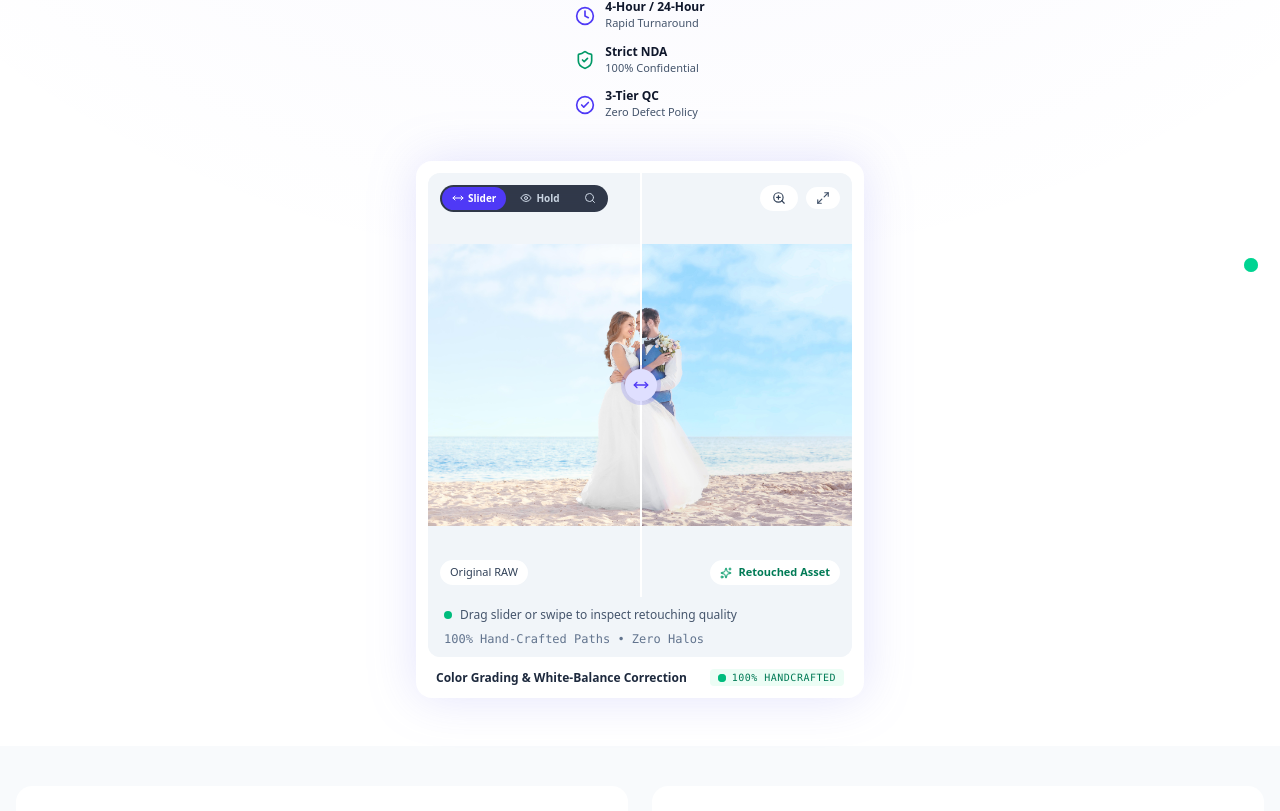
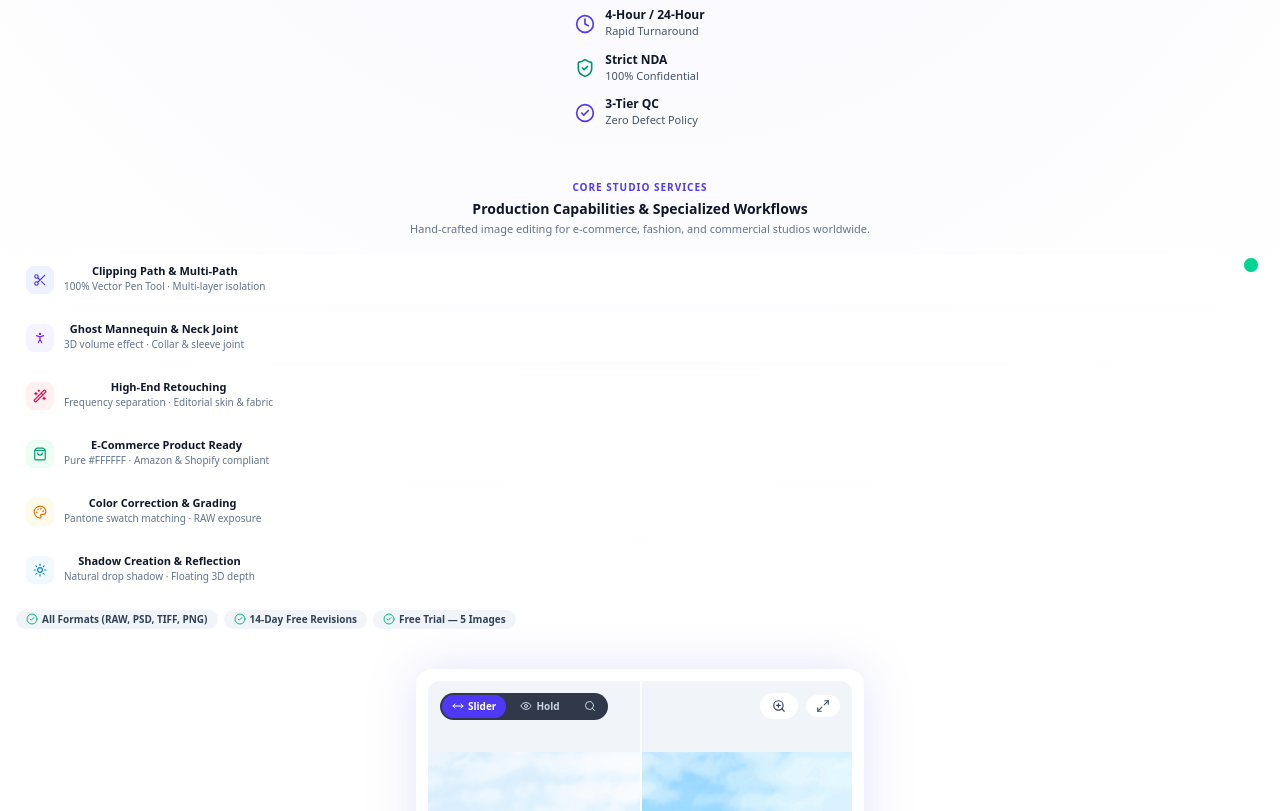
Before and after one commit to mainulislamik/foryourgoal, a Next.js app: page / in a window 1280 px wide. Shown: the part 460-1271 px from the top of the page. Built offline with nearby package versions, Linux system fonts and the light colour scheme.

Commit message:
feat(hero): balance vertical spacing and add SEO-optimized core services module

```diff
--- a/src/app/page.tsx
+++ b/src/app/page.tsx
@@ -23,6 +23,12 @@ import {
   Star,
   UploadCloud,
   Layers,
+  Scissors,
+  PersonStanding,
+  Wand2,
+  ShoppingBag,
+  Palette,
+  Sun,
 } from "lucide-react";
 
 export const dynamic = "force-dynamic";
@@ -103,7 +109,7 @@ export default async function HomePage() {
         dangerouslySetInnerHTML={{ __html: JSON.stringify(homeSchemasJsonLd) }}
       />
       {/* 1. HERO SECTION */}
-      <section className="relative flex items-center justify-center pt-6 sm:pt-8 pb-12 sm:pb-16 px-4 sm:px-6 lg:px-10 xl:px-12 bg-gradient-to-b from-slate-50/80 via-white to-slate-50/40 border-b border-slate-200/80 w-full">
+      <section className="relative flex items-center justify-center pt-8 sm:pt-10 pb-8 sm:pb-10 px-4 sm:px-6 lg:px-10 xl:px-12 bg-gradient-to-b from-slate-50/80 via-white to-slate-50/40 border-b border-slate-200/80 w-full">
         <div className="absolute inset-0 bg-grid-subtle pointer-events-none" />
         <div className="absolute inset-0 bg-[radial-gradient(ellipse_80%_80%_at_50%_-20%,rgba(79,70,229,0.06),rgba(255,255,255,0))] pointer-events-none" />
 
@@ -171,6 +177,112 @@ export default async function HomePage() {
                 <div className="text-left">
                   <div className="text-xs font-bold text-slate-900">{hero.trustPill3Title}</div>
                   <div className="text-[11px] text-slate-600">{hero.trustPill3Sub}</div>
+                </div>
+              </div>
+            </FadeIn>
+
+            {/* Production Capabilities Block */}
+            <FadeIn delay={0.45} className="mt-auto pt-5 border-t border-slate-200/80">
+              <div className="flex flex-col gap-4">
+                <div>
+                  <span className="text-[10px] font-semibold uppercase tracking-widest text-indigo-600">
+                    Core Studio Services
+                  </span>
+                  <h2 className="text-sm font-bold text-slate-900 mt-0.5 leading-snug">
+                    Production Capabilities &amp; Specialized Workflows
+                  </h2>
+                  <p className="text-[11px] text-slate-500 mt-0.5 leading-relaxed">
+                    Hand-crafted image editing for e-commerce, fashion, and commercial studios worldwide.
+                  </p>
+                </div>
+
+                {/* Service links grid */}
+                <div className="grid grid-cols-1 sm:grid-cols-2 gap-2">
+                  {[
+                    {
+                      icon: Scissors,
+                      label: "Clipping Path & Multi-Path",
+                      sub: "100% Vector Pen Tool · Multi-layer isolation",
+                      href: "/services/clipping-path",
+                      color: "text-indigo-600",
+                      bg: "bg-indigo-50",
+                    },
+                    {
+                      icon: PersonStanding,
+                      label: "Ghost Mannequin & Neck Joint",
+                      sub: "3D volume effect · Collar & sleeve joint",
+                      href: "/services/ghost-mannequin",
+                      color: "text-violet-600",
+                      bg: "bg-violet-50",
+                    },
+                    {
+                      icon: Wand2,
+                      label: "High-End Retouching",
+                      sub: "Frequency separation · Editorial skin & fabric",
+                      href: "/services/photo-retouching",
+                      color: "text-rose-600",
+                      bg: "bg-rose-50",
+                    },
+                    {
+                      icon: ShoppingBag,
+                      label: "E-Commerce Product Ready",
+                      sub: "Pure #FFFFFF · Amazon & Shopify compliant",
+                      href: "/services/ecommerce-photo-editing",
+                      color: "text-emerald-600",
+                      bg: "bg-emerald-50",
+                    },
+                    {
+                      icon: Palette,
+                      label: "Color Correction & Grading",
+                      sub: "Pantone swatch matching · RAW exposure",
+                      href: "/services/color-correction",
+                      color: "text-amber-600",
+                      bg: "bg-amber-50",
+                    },
+                    {
+                      icon: Sun,
+                      label: "Shadow Creation & Reflection",
+                      sub: "Natural drop shadow · Floating 3D depth",
+                      href: "/services/shadow-creation",
+                      color: "text-sky-600",
+                      bg: "bg-sky-50",
+                    },
+                  ].map(({ icon: Icon, label, sub, href, color, bg }) => (
+                    <Link
+                      key={href}
+                      href={href}
+                      className="group flex items-start gap-2.5 p-2.5 rounded-xl border border-slate-200/90 bg-white hover:border-indigo-400 hover:shadow-sm transition-all duration-200"
+                    >
+                      <span className={`shrink-0 mt-0.5 w-7 h-7 rounded-lg flex items-center justify-center ${bg}`}>
+                        <Icon className={`w-3.5 h-3.5 ${color}`} />
+                      </span>
+                      <span className="min-w-0">
+                        <span className="block text-[11px] font-semibold text-slate-900 group-hover:text-indigo-700 transition-colors leading-tight">
+                          {label}
+                        </span>
+                        <span className="block text-[10px] text-slate-500 leading-snug mt-0.5 truncate">
+                          {sub}
+                        </span>
+                      </span>
+                    </Link>
+                  ))}
+                </div>
+
+                {/* Assurance micro-badges */}
+                <div className="flex flex-wrap gap-1.5">
+                  {[
+                    "All Formats (RAW, PSD, TIFF, PNG)",
+                    "14-Day Free Revisions",
+                    "Free Trial — 5 Images",
+                  ].map((badge) => (
+                    <span
+                      key={badge}
+                      className="inline-flex items-center gap-1 text-[10px] font-semibold text-slate-700 bg-slate-100 border border-slate-200 rounded-full px-2.5 py-0.5"
+                    >
+                      <CheckCircle2 className="w-3 h-3 text-emerald-500 shrink-0" />
+                      {badge}
+                    </span>
+                  ))}
                 </div>
               </div>
             </FadeIn>
```
